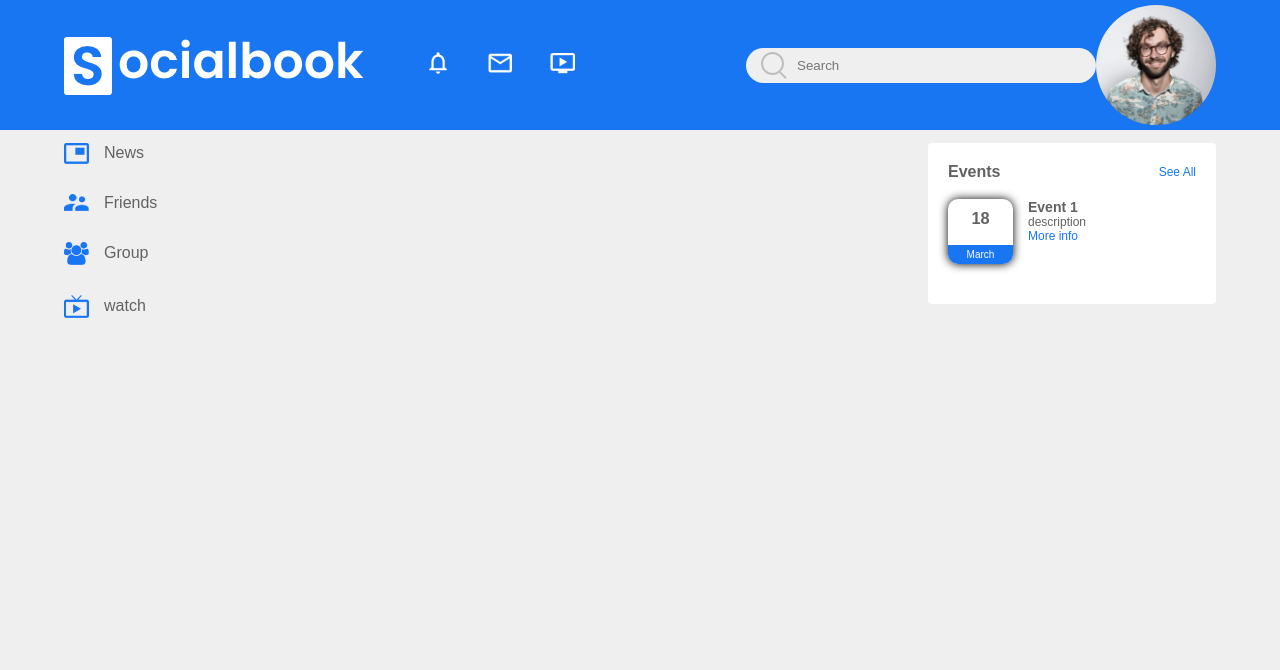
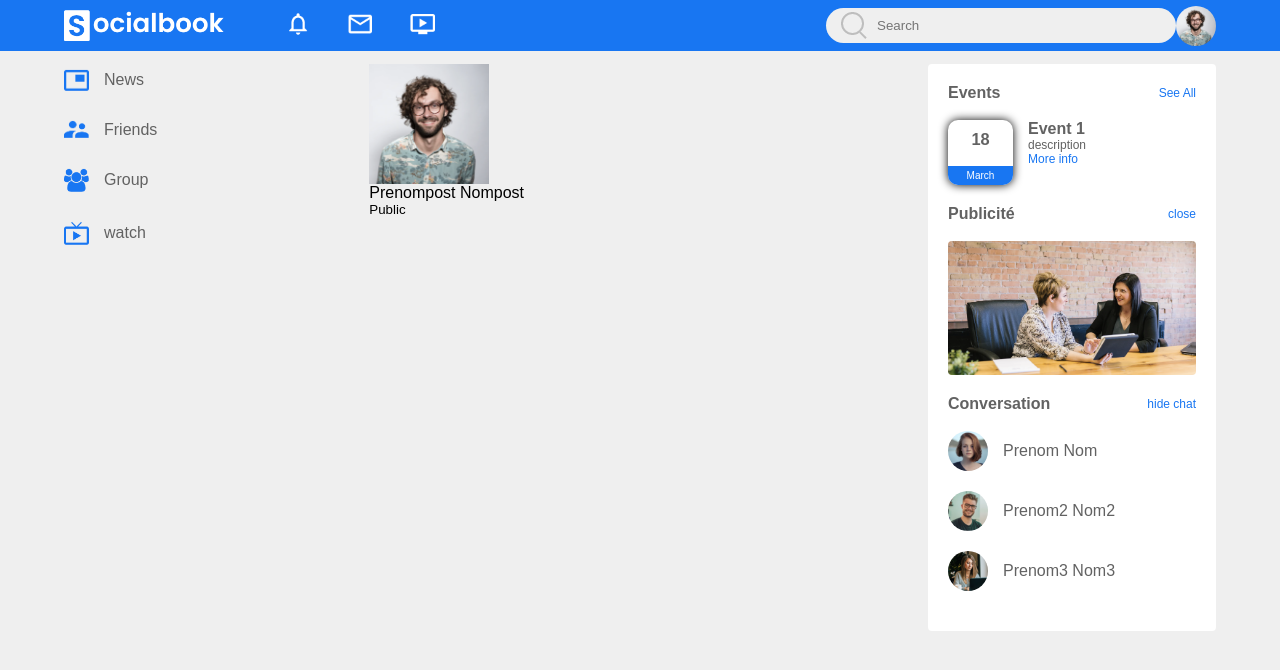
Before and after one commit to martinmouly/RezEmploi, a PHP site: page / in a window 1280 px wide. Shown: the top 670 px of the page. Run offline with PHP 8.4, Linux system fonts and the light colour scheme.

Commit message:
correction css

```diff
--- a/index.html
+++ b/index.html
@@ -39,7 +39,15 @@
 
         </div>
         <div class="main-content">
-
+            <div class="write-post-container">
+                <div class="user-profile">
+                    <img src="images/profile-pic.png">
+                    <div>
+                        <p>Prenompost Nompost</p>
+                        <small>Public</small>
+                    </div>
+                </div>
+            </div>
         </div>
         <div class="right-sidebar">
             <div class="sidebar-title">
@@ -58,7 +66,37 @@
                     <a href="#">More info</a>
                 </div>
             </div>
+            <div class="sidebar-title">
+                <h4>Publicité</h4>
+                <a href = "#">close</a>
+            </div>
+            <img src="images/advertisement.png" class="sidebar-ads">
+            <div class="sidebar-title">
+                <h4>Conversation</h4>
+                <a href = "#">hide chat</a>
+            </div>
+
+            <div class="online-list">
+                <div class="online">
+                    <img src="images/member-1.png" >
+                </div>
+                <p>Prenom Nom</p>
+            </div>
+            <div class="online-list">
+                <div class="online">
+                    <img src="images/member-2.png" >
+                </div>
+                <p>Prenom2 Nom2</p>
+            </div>
+            <div class="online-list">
+                <div class="online">
+                    <img src="images/member-3.png" >
+                </div>
+                <p>Prenom3 Nom3</p>
+            </div>
+
         </div>
+
     </div>
 </body>
 <html>
--- a/style.css
+++ b/style.css
@@ -18,7 +18,7 @@
     z-index: 100;
 }
 .logo{
-    width: 160 px ;
+    width: 160px ;
     margin-right : 45px;
 }
 .nav-left, .nav-right{
@@ -34,9 +34,10 @@
     margin : 0 15px;
 }
 .nav-user-icon img {
-    width: 20 px;
+    width: 40px;
     border-radius:50%;
     cursor : pointer;
+
 }
 .nav-user-icon{
     margin: left 30px;
@@ -104,7 +105,7 @@
     justify-content: space-between;
     margin-bottom: 18px;
 }
-.sidebar-title h4{
+.right-sidebar h4{
     font-weight: 600;
     font-size: 16px;
 }
@@ -147,3 +148,20 @@
     font-size: 10px;
     padding:4px 0;
 }
+.sidebar-ads{
+    width: 100%;
+    margin-bottom: 20px;
+    border-radius: 4px;
+}
+.online-list{
+    display : flex;
+    align-items: center;
+    margin-bottom: 20px;
+
+
+}
+.online-list .online img{
+width: 40px;
+border-radius: 50%;
+margin-right: 15px;
+}
```
